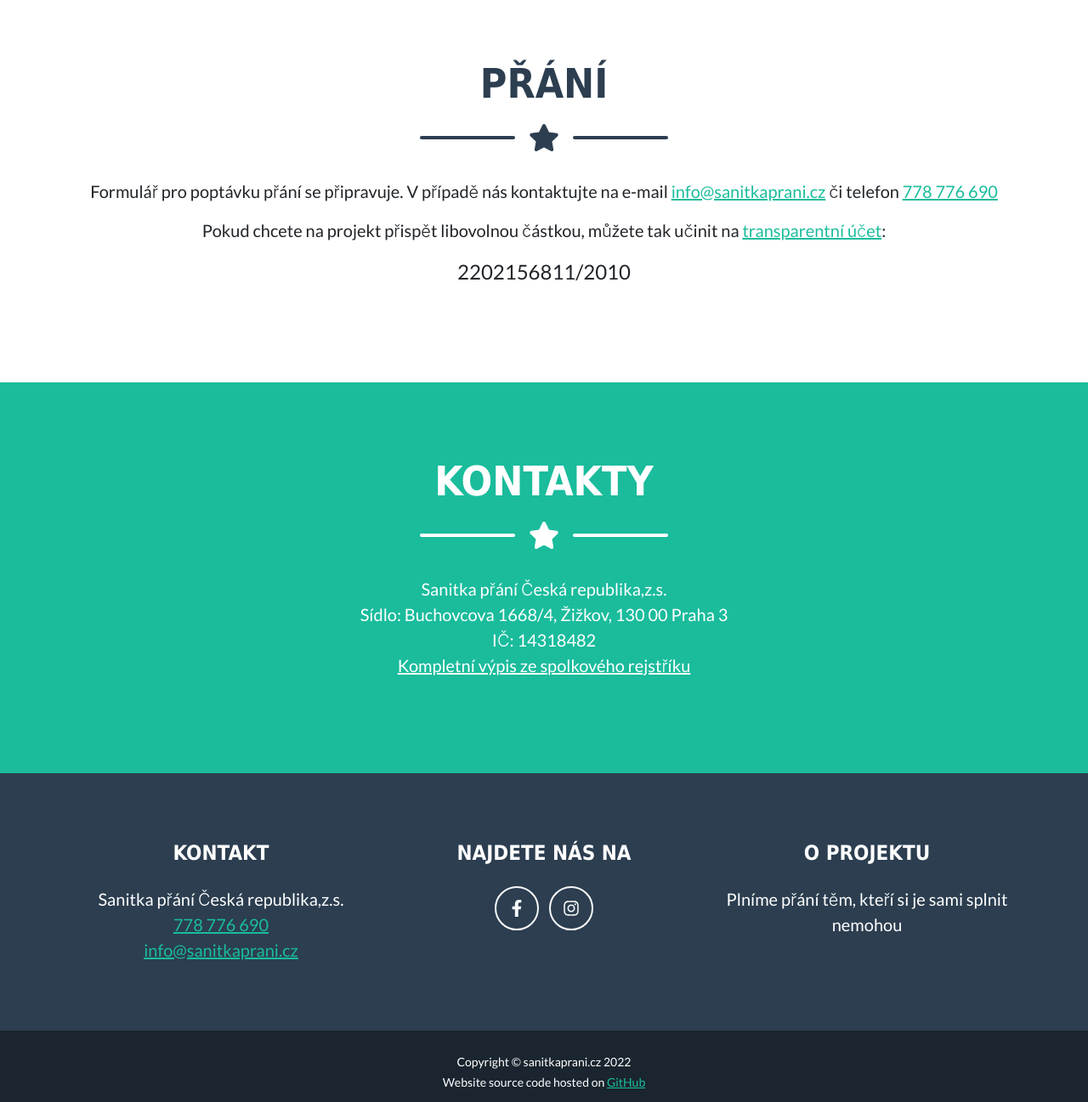
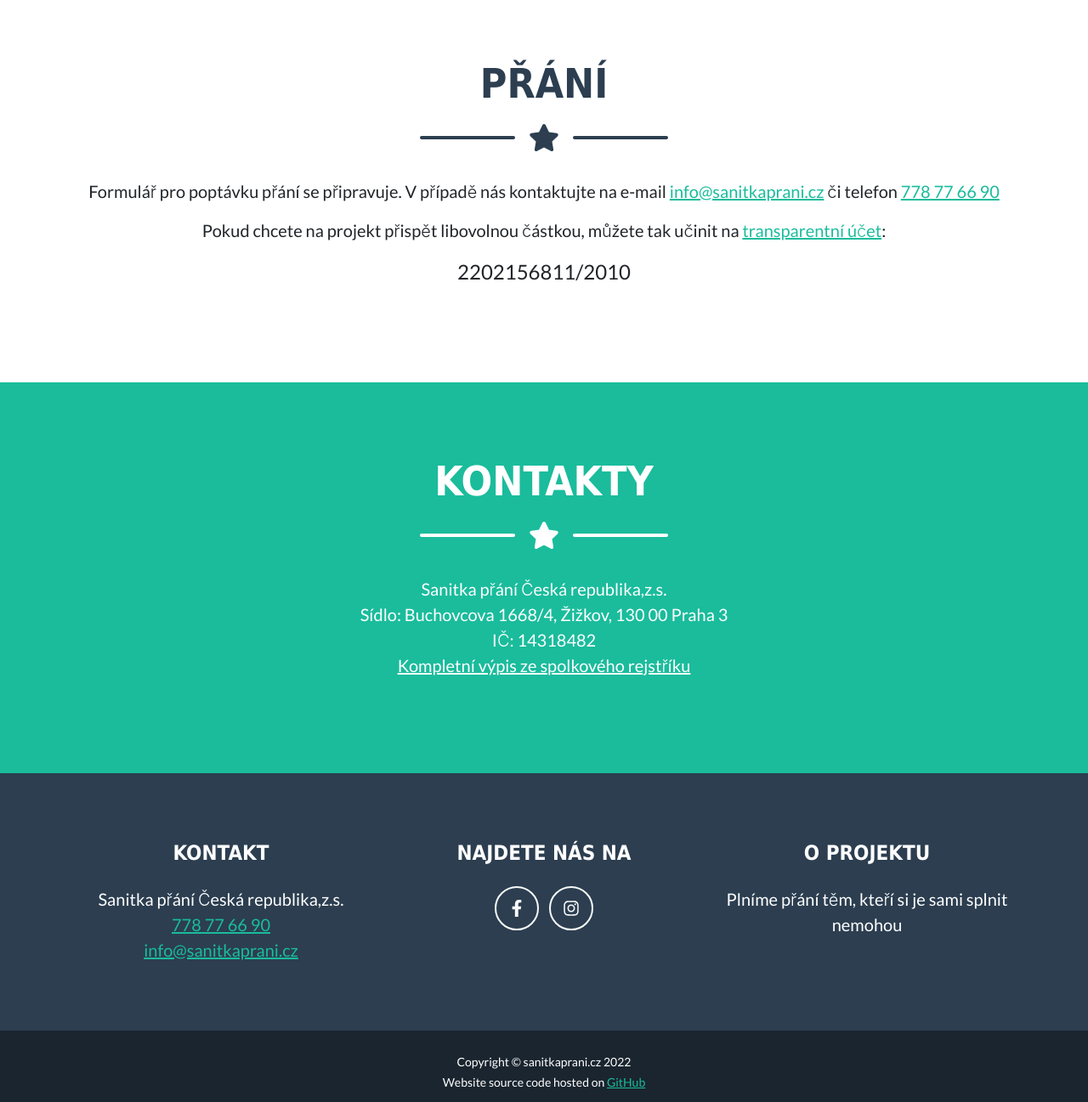
Before and after one commit to pseckar/sanitka-prani, a plain HTML site: page dist/index.html in a window 1280 px wide. Shown: the part 2036-3333 px from the top of the page at 85% size. Drawn offline with nearby package versions, Linux system fonts and the light colour scheme.

Commit message:
changed tel format

```diff
--- a/dist/index.html
+++ b/dist/index.html
@@ -88,7 +88,7 @@
                 <!-- About Section Content-->
                 <div class="row">
                     <div class="col-lg-12 ms-auto text-center"><p class="lead">
-                        Formulář pro poptávku přání se připravuje. V případě nás kontaktujte na e-mail <a href="mailto:info@sanitkaprani.cz">info@sanitkaprani.cz</a> či telefon <a href="tel:+420778776690">778 776 690</a></p></div>
+                        Formulář pro poptávku přání se připravuje. V případě nás kontaktujte na e-mail <a href="mailto:info@sanitkaprani.cz">info@sanitkaprani.cz</a> či telefon <a href="tel:+420778776690">778 77 66 90</a></p></div>
                         <div class="col-lg-12 ms-auto text-center"><p class="lead">
                             Pokud chcete na projekt přispět libovolnou částkou, můžete tak učinit na <a href="https://ib.fio.cz/ib/transparent?a=2202156811" target="_blank" rel="noopener noreferrer">transparentní účet</a>:</p>
                     <p style="font-size: 1.5rem">2202156811/2010</p>
@@ -128,7 +128,7 @@
                         <p class="lead mb-0">
                             Sanitka přání Česká republika,z.s.
                             <br />
-                            <a href="tel:+420778776690">778 776 690</a>
+                            <a href="tel:+420778776690">778 77 66 90</a>
                             <br />
                             <a href="mailto:info@sanitkaprani.cz">info@sanitkaprani.cz</a>
                         </p>
```
